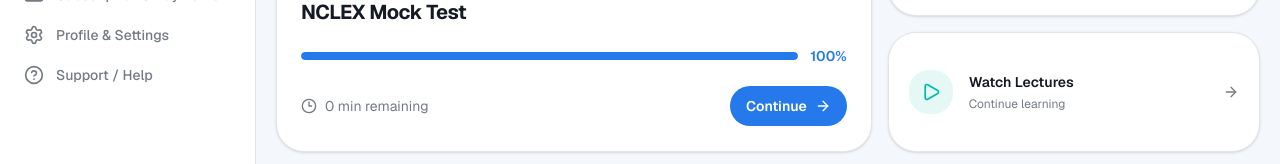
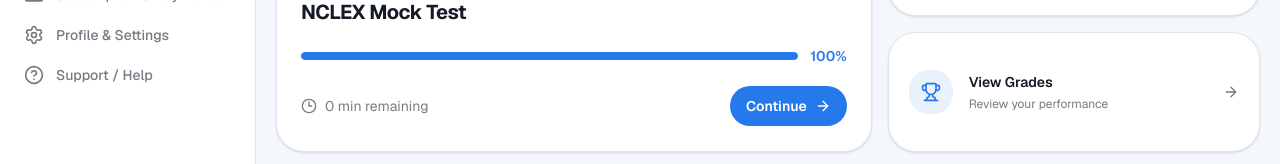
Before and after one commit to Apurbo810/client-medical-education, a Next.js app in the folder client/: page /student in a window 1280 px wide. Shown: the part 445-609 px from the top of the page. Built offline with nearby package versions, Linux system fonts and the light colour scheme.

Commit message:
fix bugs

```diff
--- a/client/app/(marketing)/courses/page.tsx
+++ b/client/app/(marketing)/courses/page.tsx
@@ -75,7 +75,7 @@ export default function CoursesPage() {
   }
 
   return (
-    <Section>
+    <Section spacing="md">
       <Container>
         <SectionHeading
           title="Explore Our Courses"
--- a/client/components/sections/courses/course-card.tsx
+++ b/client/components/sections/courses/course-card.tsx
@@ -1,6 +1,7 @@
 "use client";
 
 import Image from "next/image";
+import Link from "next/link";
 import {
   BookOpen,
   Clock3,
@@ -77,12 +78,12 @@ export function CourseCard({
             {course.students.toLocaleString()} students
           </span>
 
-          <button
-            type="button"
+          <Link
+            href={`/pricing?course=${course.id}`}
             className="course-enroll"
           >
             Enroll
-          </button>
+          </Link>
         </div>
       </div>
     </article>
--- a/client/components/student/dashboard/student-quick-actions.tsx
+++ b/client/components/student/dashboard/student-quick-actions.tsx
@@ -5,8 +5,8 @@ import {
   ClipboardCheck,
   Clock3,
   Lock,
-  Play,
   Sparkles,
+  Trophy,
 } from "lucide-react";
 import Link from "next/link";
 
@@ -146,26 +146,20 @@ export function StudentQuickActions({
 
           <Link
             data-animate
-            href={
-              hasCourseAccess
-                ? "/student/learning"
-                : "/pricing"
-            }
+            href="/student/results"
             className="student-quick-action"
           >
-            <span className="student-quick-action-icon student-quick-action-icon-teal">
-              <Play className="size-5" />
+            <span className="student-quick-action-icon student-quick-action-icon-primary">
+              <Trophy className="size-5" />
             </span>
 
             <span className="student-quick-action-content">
               <span className="student-quick-action-title">
-                Watch Lectures
+                View Grades
               </span>
 
               <span className="student-quick-action-description">
-                {hasCourseAccess
-                  ? "Continue learning"
-                  : "Subscribe to start"}
+                Review your performance
               </span>
             </span>
 
--- a/client/components/student/profile/profile-page.tsx
+++ b/client/components/student/profile/profile-page.tsx
@@ -1,4 +1,6 @@
 "use client";
+
+import { useRouter } from "next/navigation";
 
 import type { StudentProfile } from "@/types/student/profile";
 import type { StudentSubscription } from "@/types/student/subscription";
@@ -18,8 +20,10 @@ export function ProfilePage({
   profile,
   subscription,
 }: ProfilePageProps) {
+  const router = useRouter();
+
   function handleChangePassword() {
-    console.log("Change password");
+    router.push("/forgot-password");
   }
 
   function handleManageSessions() {
--- a/client/components/student/subscription/subscription-page.tsx
+++ b/client/components/student/subscription/subscription-page.tsx
@@ -1,4 +1,6 @@
 "use client";
+
+import { useRouter } from "next/navigation";
 
 import type {
   PaymentRecord,
@@ -21,17 +23,16 @@ export function SubscriptionPage({
   plans,
   payments,
 }: SubscriptionPageProps) {
+  const router = useRouter();
+
   function handleRenew() {
-    console.log("Renew subscription");
+    router.push("/pricing");
   }
 
   function handleUpgrade(
     plan: SubscriptionPlan,
   ) {
-    console.log(
-      "Upgrade to:",
-      plan.id,
-    );
+    router.push(`/pricing?plan=${plan.id}`);
   }
 
   function handleExportPayments() {
--- a/client/data/student/student-dashboard.ts
+++ b/client/data/student/student-dashboard.ts
@@ -52,7 +52,7 @@ export const studentDashboardData: Record<
       lessonTitle: "NCLEX Mock Test",
       progress: 100,
       remainingMinutes: 0,
-      href: "/student/learning",
+      href: "/student/learning/nclex-complete",
     },
 
     coursesProgress: [
@@ -111,7 +111,7 @@ export const studentDashboardData: Record<
       lessonTitle: "NCLEX-RN Fundamentals",
       progress: 35,
       remainingMinutes: 10,
-      href: "/student/learning",
+      href: "/student/learning/nclex-complete",
     },
 
     coursesProgress: [
@@ -216,7 +216,7 @@ export const studentDashboardData: Record<
       lessonTitle: "NCLEX-RN Fundamentals",
       progress: 40,
       remainingMinutes: 15,
-      href: "/student/learning",
+      href: "/student/learning/nclex-complete",
     },
 
     coursesProgress: [
```
